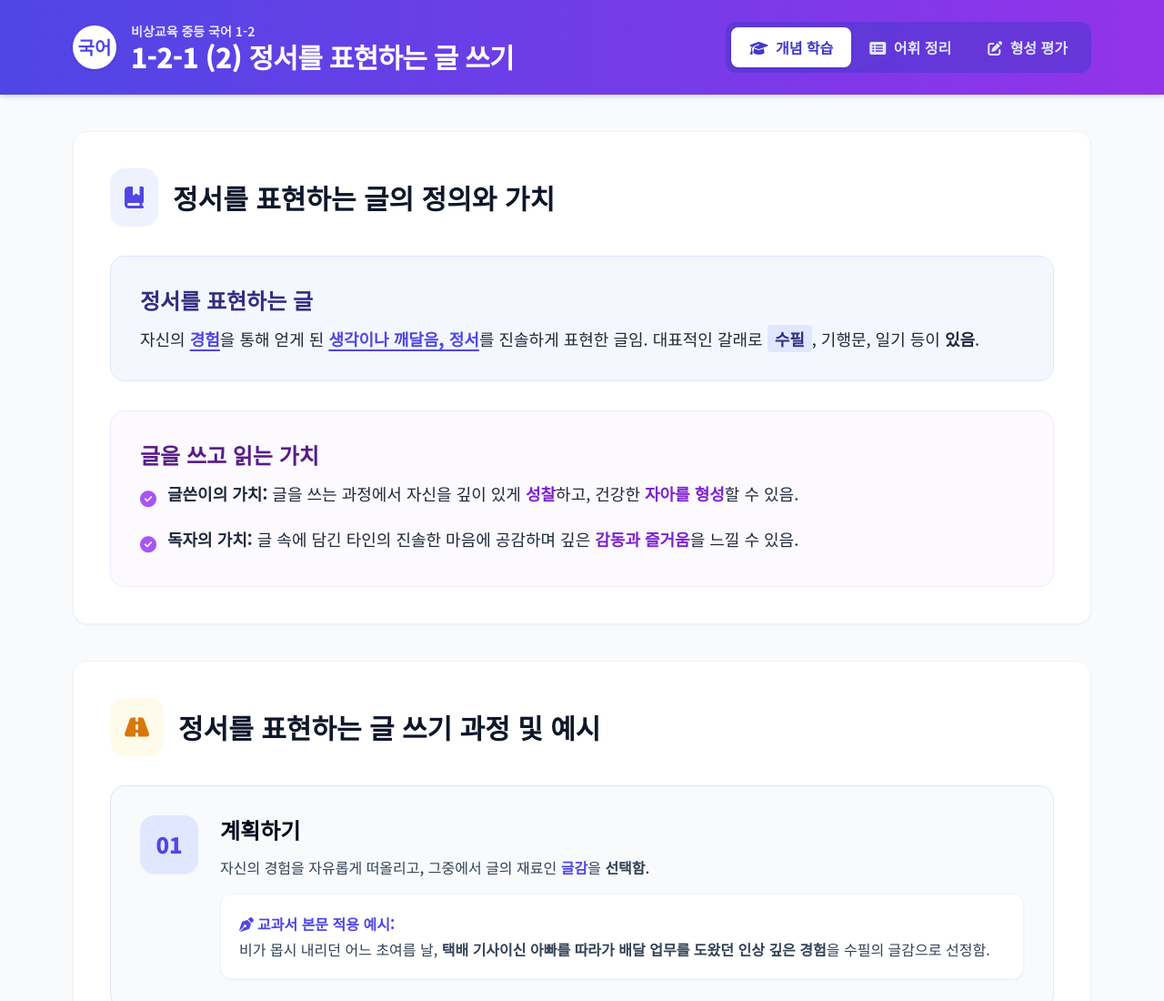
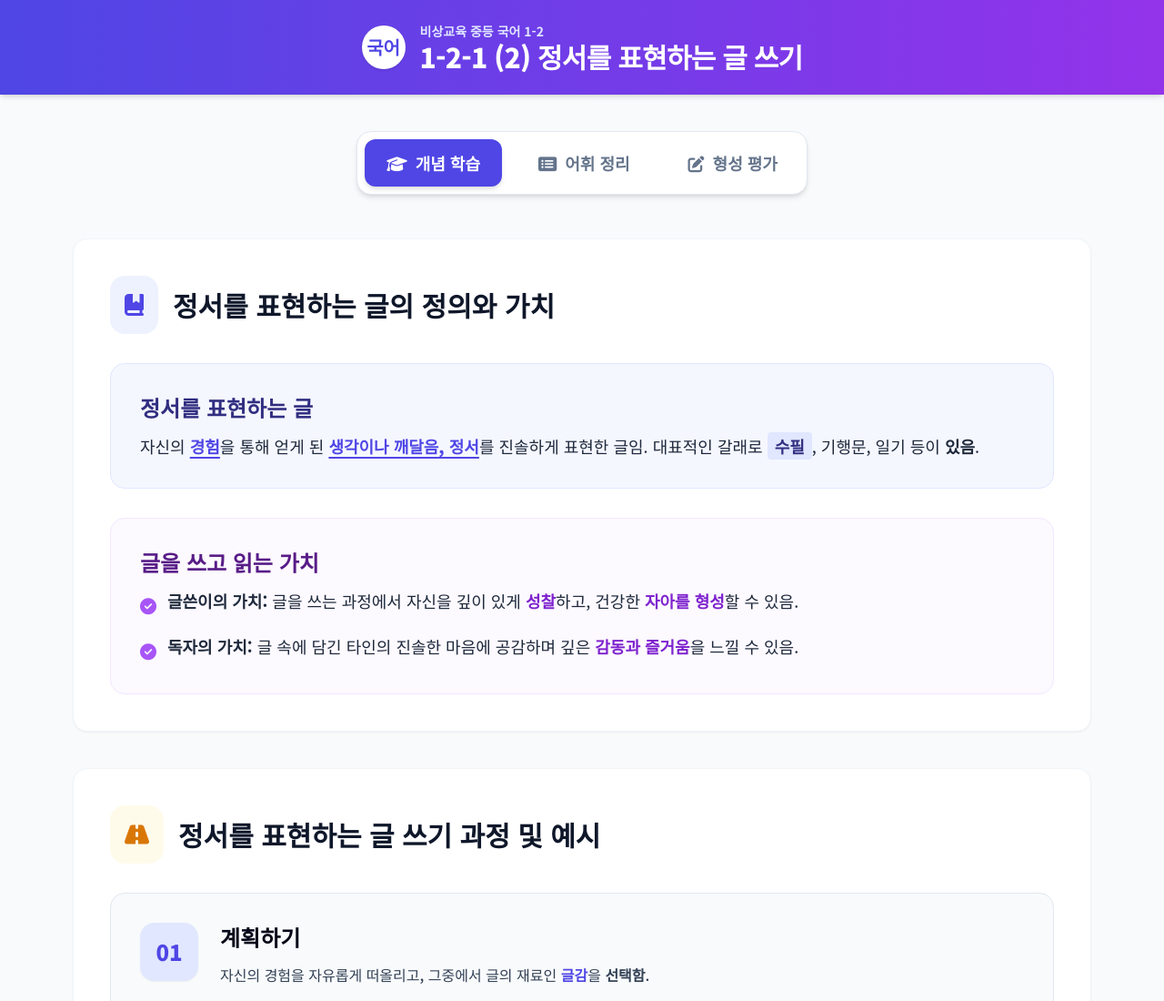
Before and after one commit to hanulddurag/1212, a plain HTML site: page index.html in a window 1280 px wide. Shown: the top 1100 px of the page at 91% size. Drawn offline with nearby package versions, Linux system fonts and the light colour scheme.

Commit message:
Update index.html

```diff
--- a/index.html
+++ b/index.html
@@ -46,31 +46,32 @@
 
     <!-- 상단 헤더 -->
     <header class="bg-gradient-to-r from-indigo-600 to-purple-600 text-white shadow-md sticky top-0 z-40">
-        <div class="max-w-6xl mx-auto px-4 py-6 flex flex-col sm:flex-row items-center justify-between gap-4">
-            <div class="flex items-center gap-4">
-                <span class="bg-white text-indigo-600 rounded-full w-12 h-12 flex items-center justify-center font-black text-xl shadow">국어</span>
-                <div>
-                    <span class="text-sm text-indigo-100 block font-bold">비상교육 중등 국어 1-2</span>
-                    <h1 class="text-2xl md:text-3xl font-black tracking-tight">1-2-1 (2) 정서를 표현하는 글 쓰기</h1>
-                </div>
+        <div class="max-w-6xl mx-auto px-4 py-6 flex items-center justify-center gap-4">
+            <span class="bg-white text-indigo-600 rounded-full w-12 h-12 flex items-center justify-center font-black text-xl shadow">국어</span>
+            <div class="text-left">
+                <span class="text-sm text-indigo-100 block font-bold">비상교육 중등 국어 1-2</span>
+                <h1 class="text-2xl md:text-3xl font-black tracking-tight">1-2-1 (2) 정서를 표현하는 글 쓰기</h1>
             </div>
-            <!-- 내비게이션 탭 -->
-            <nav class="flex bg-indigo-700/50 p-1.5 rounded-xl backdrop-blur-sm">
-                <button onclick="changeTab('concept')" id="tab-concept" class="px-5 py-2.5 rounded-lg font-black text-base transition-all duration-300 bg-white text-indigo-700 shadow">
-                    <i class="fa-solid fa-graduation-cap mr-1"></i> 개념 학습
-                </button>
-                <button onclick="changeTab('vocab')" id="tab-vocab" class="px-5 py-2.5 rounded-lg font-black text-base transition-all duration-300 text-indigo-100 hover:text-white">
-                    <i class="fa-solid fa-rectangle-list mr-1"></i> 어휘 정리
-                </button>
-                <button onclick="changeTab('quiz')" id="tab-quiz" class="px-5 py-2.5 rounded-lg font-black text-base transition-all duration-300 text-indigo-100 hover:text-white">
-                    <i class="fa-solid fa-pen-to-square mr-1"></i> 형성 평가
-                </button>
-            </nav>
         </div>
     </header>
 
     <!-- 메인 콘텐츠 영역 -->
     <main class="max-w-6xl mx-auto px-4 py-10">
+
+        <!-- 탭 내비게이션 (헤더와 본문 사이, 가운데 정렬) -->
+        <div class="flex justify-center mb-12 animate-fade-in">
+            <nav class="flex flex-wrap justify-center bg-white shadow-md p-2 rounded-2xl border border-slate-200 gap-2 sm:gap-4">
+                <button onclick="changeTab('concept')" id="tab-concept" class="px-6 py-3 rounded-xl font-black text-lg transition-all duration-300 bg-indigo-600 text-white shadow-md">
+                    <i class="fa-solid fa-graduation-cap mr-1"></i> 개념 학습
+                </button>
+                <button onclick="changeTab('vocab')" id="tab-vocab" class="px-6 py-3 rounded-xl font-black text-lg transition-all duration-300 text-slate-500 hover:bg-slate-100 hover:text-indigo-600">
+                    <i class="fa-solid fa-rectangle-list mr-1"></i> 어휘 정리
+                </button>
+                <button onclick="changeTab('quiz')" id="tab-quiz" class="px-6 py-3 rounded-xl font-black text-lg transition-all duration-300 text-slate-500 hover:bg-slate-100 hover:text-indigo-600">
+                    <i class="fa-solid fa-pen-to-square mr-1"></i> 형성 평가
+                </button>
+            </nav>
+        </div>
 
         <!-- ==================== 1. 개념 탭 ==================== -->
         <div id="section-concept" class="space-y-10 animate-fade-in">
@@ -402,7 +403,7 @@
                         <div id="feedback-q2" class="hidden mt-5 p-4 rounded-xl text-sm leading-relaxed"></div>
                     </div>
 
-                    <!-- Q3 (단답형 - 실시간 채점 지원) -->
+                    <!-- Q3 (단답형) -->
                     <div id="q3-box" class="bg-white rounded-xl p-6 md:p-8 shadow-sm border border-slate-200 transition duration-300">
                         <div class="flex items-center gap-2 mb-4">
                             <span class="bg-indigo-600 text-white rounded-full text-sm font-black px-3 py-1">Q3</span>
@@ -418,7 +419,7 @@
                         <div id="feedback-q3" class="hidden mt-5 p-4 rounded-xl text-sm leading-relaxed"></div>
                     </div>
 
-                    <!-- Q4 (단답형 - 실시간 채점 지원) -->
+                    <!-- Q4 (단답형) -->
                     <div id="q4-box" class="bg-white rounded-xl p-6 md:p-8 shadow-sm border border-slate-200 transition duration-300">
                         <div class="flex items-center gap-2 mb-4">
                             <span class="bg-indigo-600 text-white rounded-full text-sm font-black px-3 py-1">Q4</span>
@@ -498,7 +499,7 @@
                         <div id="feedback-q6" class="hidden mt-5 p-4 rounded-xl text-sm leading-relaxed"></div>
                     </div>
 
-                    <!-- 공통 지문 수록 박스 (7번 문항 전으로 위치 이동) -->
+                    <!-- 공통 지문 수록 박스 -->
                     <div class="bg-amber-50/70 border border-amber-200/80 rounded-2xl p-8 md:p-10 shadow-inner my-12">
                         <span class="text-sm bg-amber-100 text-amber-800 font-black px-3 py-1.5 rounded-md inline-block mb-4">공통 지문 [문제 7 - 9]</span>
                         <h3 class="text-xl font-black text-slate-900 mb-5">[7~9] 다음을 읽고 물음에 답하시오.</h3>
@@ -526,7 +527,7 @@
                         </div>
                     </div>
 
-                    <!-- Q7 (5지선다) -->
+                    <!-- Q7 -->
                     <div id="q7-box" class="bg-white rounded-xl p-6 md:p-8 shadow-sm border border-slate-200 transition duration-300">
                         <div class="flex items-center gap-2 mb-4">
                             <span class="bg-indigo-600 text-white rounded-full text-sm font-black px-3 py-1">Q7</span>
@@ -558,7 +559,7 @@
                         <div id="feedback-q7" class="hidden mt-5 p-4 rounded-xl text-sm leading-relaxed"></div>
                     </div>
 
-                    <!-- Q8 (5지선다) -->
+                    <!-- Q8 -->
                     <div id="q8-box" class="bg-white rounded-xl p-6 md:p-8 shadow-sm border border-slate-200 transition duration-300">
                         <div class="flex items-center gap-2 mb-4">
                             <span class="bg-indigo-600 text-white rounded-full text-sm font-black px-3 py-1">Q8</span>
@@ -590,7 +591,7 @@
                         <div id="feedback-q8" class="hidden mt-5 p-4 rounded-xl text-sm leading-relaxed"></div>
                     </div>
 
-                    <!-- Q9 (기존 10번 위치 스왑) -->
+                    <!-- Q9 (기존 10번 스왑) -->
                     <div id="q9-box" class="bg-white rounded-xl p-6 md:p-8 shadow-sm border border-slate-200 transition duration-300">
                         <div class="flex items-center gap-2 mb-4">
                             <span class="bg-indigo-600 text-white rounded-full text-sm font-black px-3 py-1">Q9</span>
@@ -622,7 +623,7 @@
                         <div id="feedback-q9" class="hidden mt-5 p-4 rounded-xl text-sm leading-relaxed"></div>
                     </div>
 
-                    <!-- Q10 (기존 9번 위치 스왑) -->
+                    <!-- Q10 (기존 9번 스왑) -->
                     <div id="q10-box" class="bg-white rounded-xl p-6 md:p-8 shadow-sm border border-slate-200 transition duration-300">
                         <div class="flex items-center gap-2 mb-4">
                             <span class="bg-indigo-600 text-white rounded-full text-sm font-black px-3 py-1">Q10</span>
```
